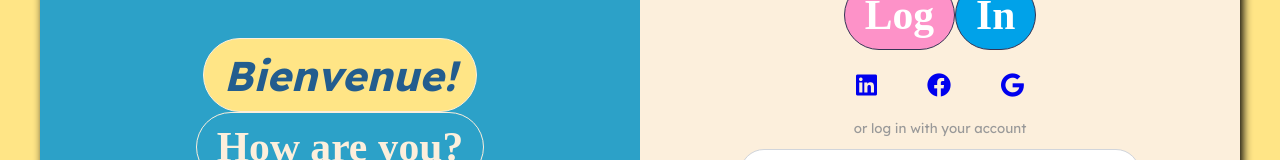
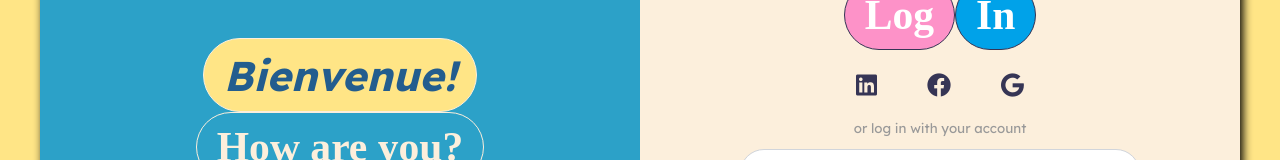
Before and after one commit to qqqorus/qqqorus.github.io, a plain HTML site: page pages/login.html in a window 1280 px wide. Shown: the part 234-394 px from the top of the page. Drawn offline with Linux system fonts and the light colour scheme; a web font is replaced by a local one.

Commit message:
minor edits

```diff
--- a/stylesheets/registerlogin.css
+++ b/stylesheets/registerlogin.css
@@ -358,6 +358,7 @@ body {
     .brands {
         font-size: 1.5em;
         margin: 10px 0px;
+        color: #363555;
 
         &:visited {
             color: #363555;
```
